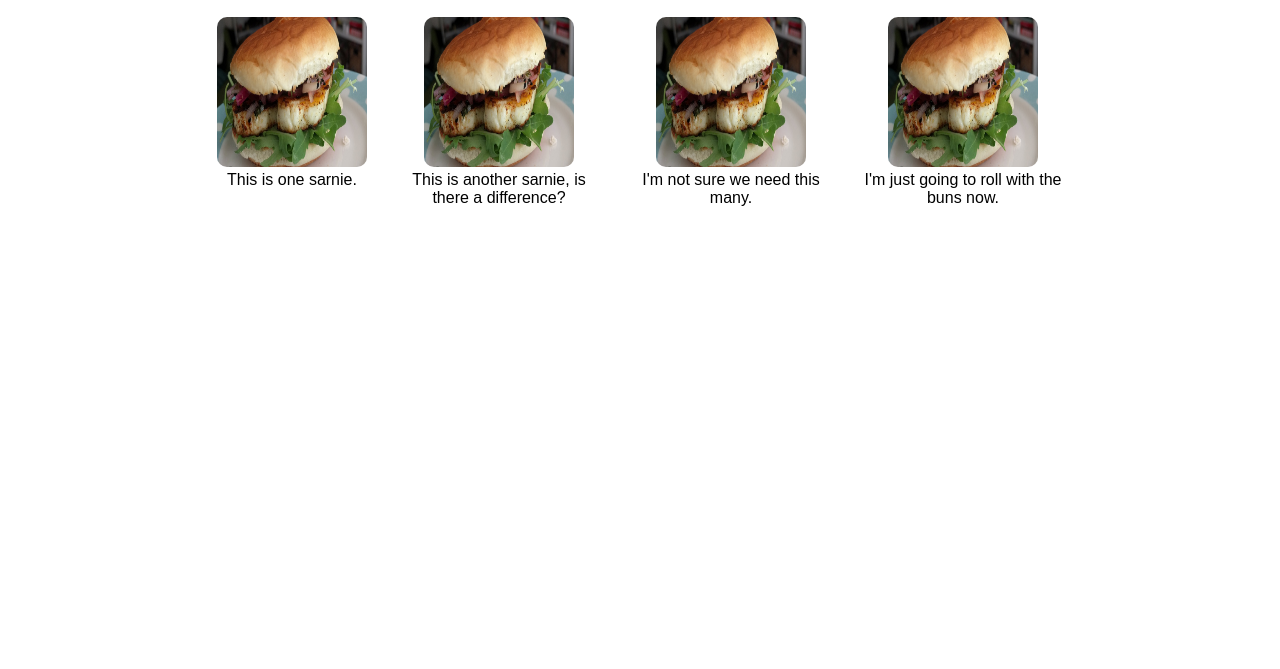
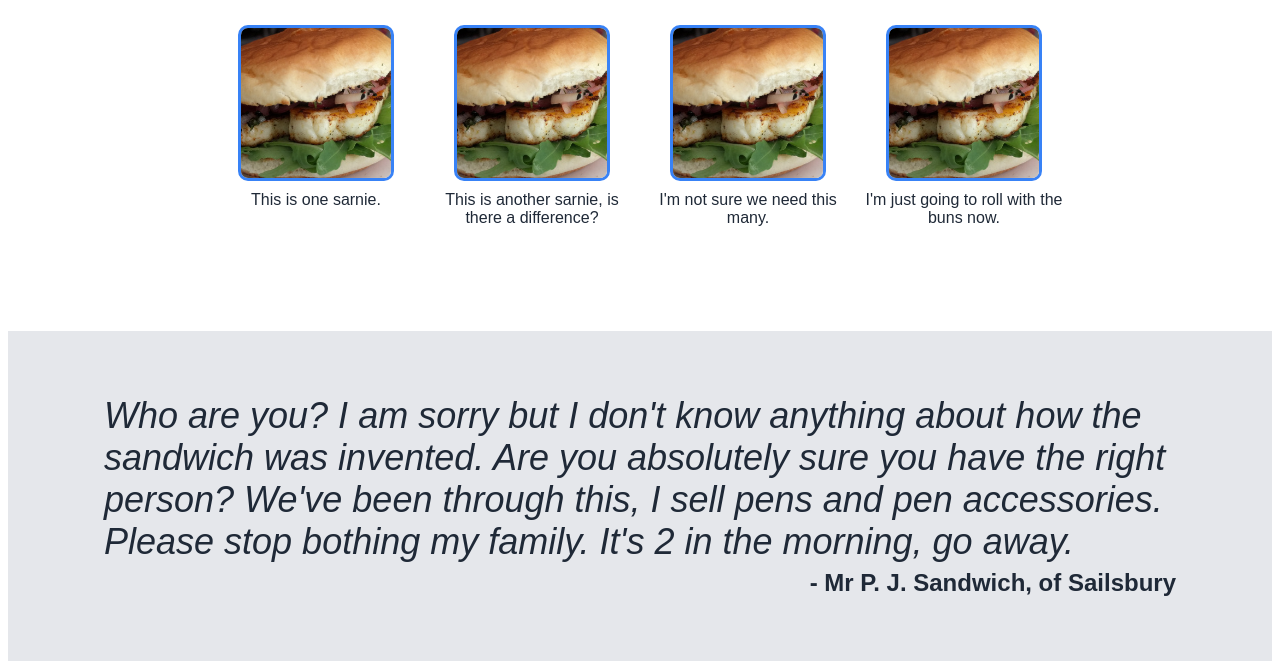
Before and after one commit to Graculus-Green/odin-landing-page, a plain HTML site: page index.html in a window 1280 px wide. Shown: the part 576-1245 px from the top of the page. Before the commit the page ends 887 px from the top, so only its background shows below. Drawn offline with Linux system fonts and the light colour scheme.

Commit message:
Added quote section

```diff
--- a/index.html
+++ b/index.html
@@ -28,7 +28,7 @@
         </div>
     </div>
 
-    <div class="infotitle">Some random information</div>
+    <div class="infotitle">Some random sandwiches.</div>
     <div class="info">
         <div class = 'instance'>
             <img class = "inin" src="images/halloumi.jpg" alt="placeholder sarnie">
@@ -47,7 +47,12 @@
             <div class="text">I'm just going to roll with the buns now.</div>
           </div>
     </div>
-    <div class="main"></div>
+    <div class="quote">
+        <div class="quotation">Who are you? I am sorry but I don't know anything about how the sandwich was invented.
+            Are you absolutely sure you have the right person? We've been through this, I sell pens and pen accessories. Please stop bothing my family.
+            It's 2 in the morning, go away.</div>
+        <div class="author"> - Mr P. J. Sandwich, of Sailsbury</div>
+    </div>
     <div class="footer"></div>
 
 </body>
--- a/style.css
+++ b/style.css
@@ -89,20 +89,25 @@ button {
     display:flex;
     align-items:stretch;
     justify-content: center;
-    gap: 32px;
     flex-wrap: wrap;
     margin-bottom: 96px;
+    color: #1F2937;
   }
 
 .instance {
-    max-width: 200px;
+    width: 200px;
     text-align: center;
+    margin:8px;
   }
 
 .inin {
     width: 150px;
     height: 150px;
     border-radius: 10px;
+    border: 3px solid #3882f6;
+    margin-bottom: 6px;
+    /* crops the image*/
+    object-fit: cover;
 }
 
 .infotitle {
@@ -114,3 +119,25 @@ button {
     justify-content: center;
     margin:32px;
 }
+
+.quote {
+    display: flex;
+    flex-direction: column;
+    background-color: #e5e7eb;
+    color: #1F2937;
+    padding: 64px 96px;
+}
+
+.quotation {
+    font-style: italic;
+    font-size: 36px;
+    font-weight:100;
+}
+
+.author{
+    font-weight: 900;
+    font-size: 24px;
+    margin-left: auto;
+    margin-top: 6px;
+
+}
```
